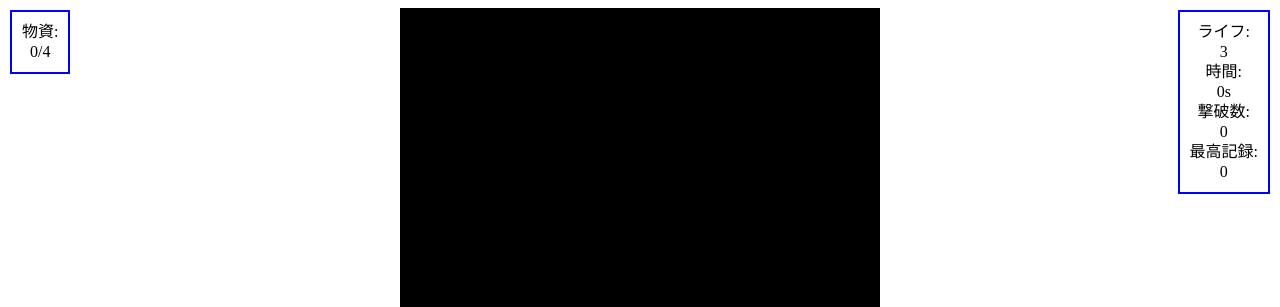
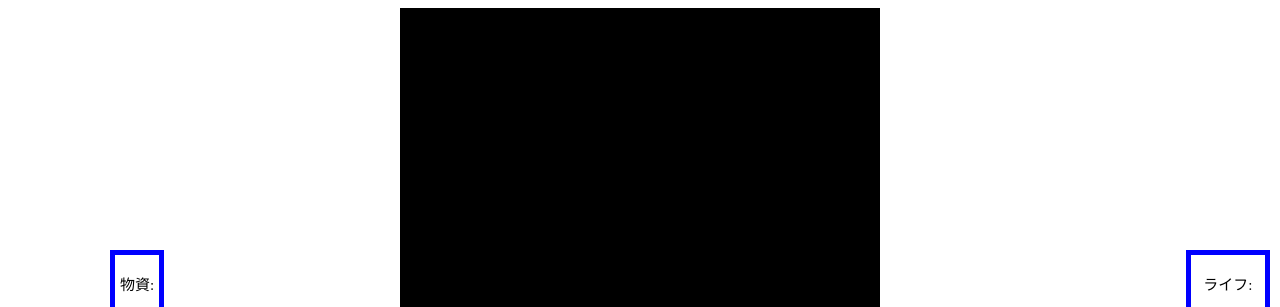
Before and after one commit to CinnabonK/shooting, a plain HTML site: page index.html in a window 1280 px wide. Shown: the top 307 px of the page. Drawn offline with Linux system fonts and the light colour scheme.

Commit message:
Update index.html

```diff
--- a/index.html
+++ b/index.html
@@ -12,16 +12,16 @@
         }
         .status-bar {
             position: absolute;
-            top: 10px;
-            padding: 10px;
-            border: 2px solid blue;
+            top: 250px;
+            padding: 5px;
+            border: 5px solid blue;
             color: black;
             text-align: center;
-            line-height: 20px;
-            font-size: 16px;
+            line-height: 50px;
+            font-size: 15px;
         }
         #resource-bar {
-            left: 10px;
+            left: 110px;
         }
         #player-stats {
             right: 10px;
```
